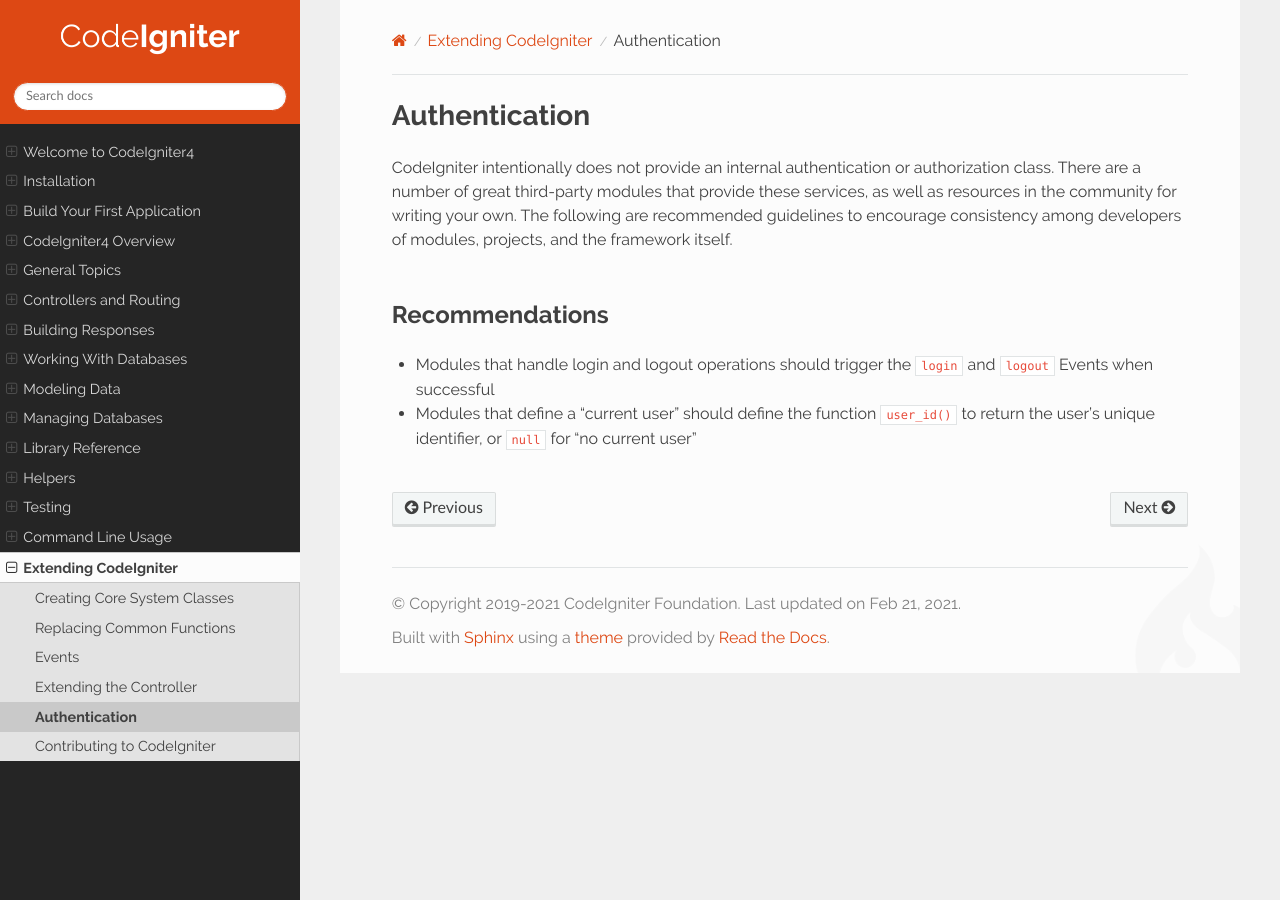
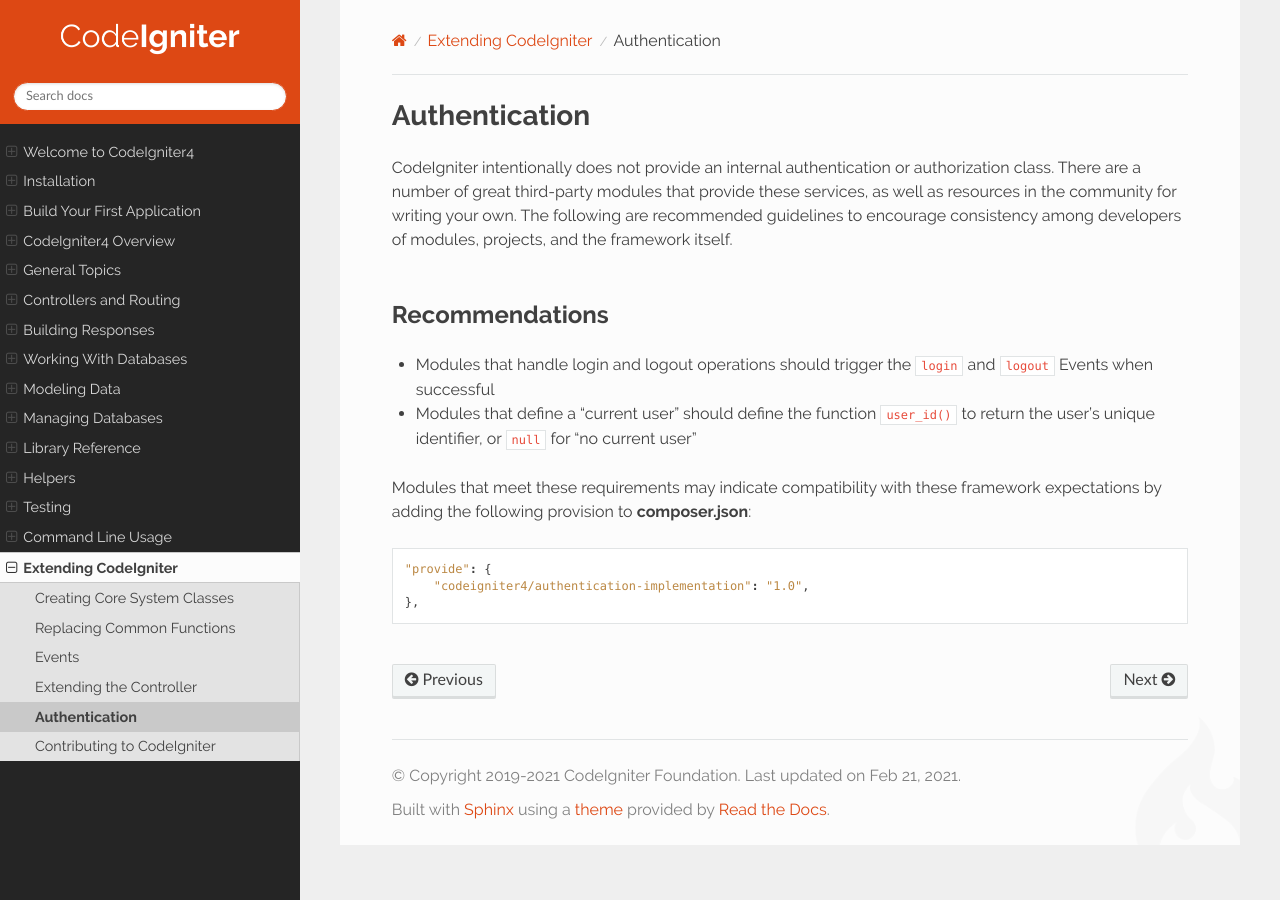
Before and after one commit to NEKOGET/ci4_user_guide_src, a Sphinx documentation site: the page built from source/extending/authentication.rst, in a window 1280 px wide. Built offline with Sphinx 7.4.7 and the Read the Docs theme 2.0.0, drawn with Linux system fonts in a browser that asks for light colours.

Commit message:
Add provide clause

```diff
--- a/source/extending/authentication.rst
+++ b/source/extending/authentication.rst
@@ -11,3 +11,10 @@ Recommendations
 
 * Modules that handle login and logout operations should trigger the ``login`` and ``logout`` Events when successful
 * Modules that define a "current user" should define the function ``user_id()`` to return the user's unique identifier, or ``null`` for "no current user"
+
+Modules that meet these requirements may indicate compatibility with these framework expectations by adding
+the following provision to **composer.json**::
+
+    "provide": {
+        "codeigniter4/authentication-implementation": "1.0",
+    },
```
